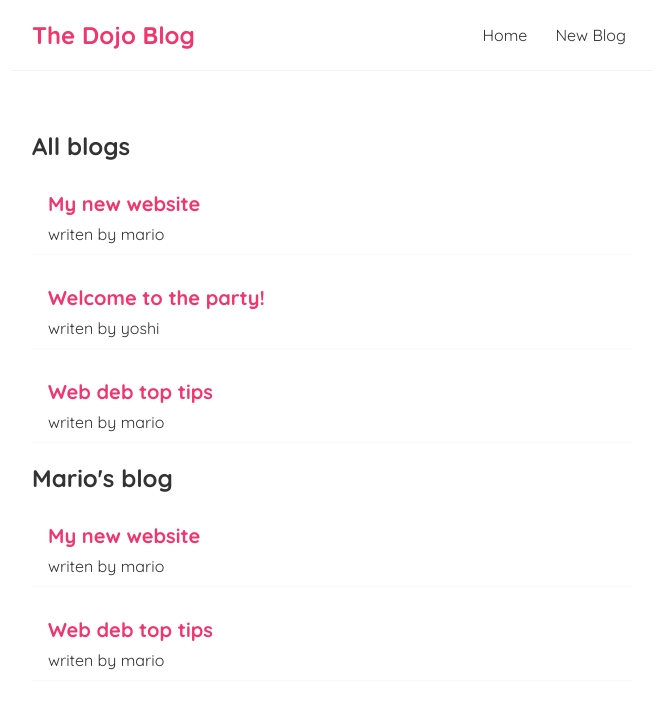
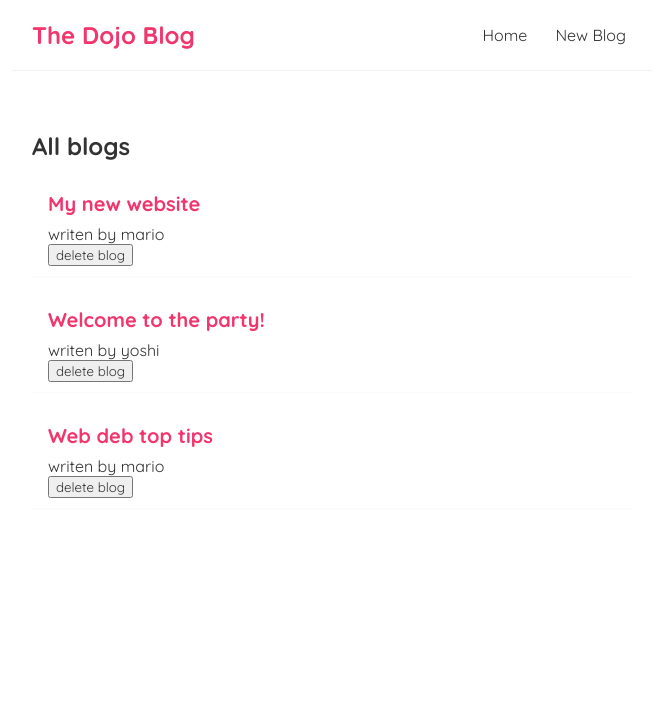
Before and after one commit to njx100/dojo-blog, a React (Create React App) app: page / in a window 1280 px wide. Shown: the top 708 px of the page, without its empty margins (308-964 px from the left). Built offline with nearby package versions, Linux system fonts and the light colour scheme.

Commit message:
useEffect hook

```diff
--- a/src/BlogList.js
+++ b/src/BlogList.js
@@ -1,7 +1,4 @@
-const BlogList = ({ blogs, title }) => {
-  //   const blogs = props.blogs;
-  //   const title = props.title;
-
+const BlogList = ({ blogs, title, handleDelete }) => {
   return (
     <div className="blog-list">
       <h2>{title}</h2>
@@ -9,6 +6,7 @@
         <div className="blog-preview" key={blog.id}>
           <h2>{blog.title}</h2>
           <p>writen by {blog.author}</p>
+          <button onClick={() => handleDelete(blog.id)}>delete blog</button>
         </div>
       ))}
     </div>
--- a/src/Home.js
+++ b/src/Home.js
@@ -1,4 +1,4 @@
-import { useState } from "react";
+import { useState, useEffect } from "react";
 import BlogList from "./BlogList";
 
 const Home = () => {
@@ -23,13 +23,19 @@
     },
   ]);
 
+  const handleDelete = (id) => {
+    const newBlogs = blogs.filter((blog) => blog.id !== id);
+    setBlogs(newBlogs);
+  };
+
+  useEffect(() => {
+    console.log("use effect ran");
+    console.log(blogs);
+  });
+
   return (
     <div className="home">
-      <BlogList blogs={blogs} title={"All blogs"} />
-      <BlogList
-        blogs={blogs.filter((blog) => blog.author === "mario")}
-        title={"Mario's blog"}
-      />
+      <BlogList blogs={blogs} title={"All blogs"} handleDelete={handleDelete} />
     </div>
   );
 };
```
